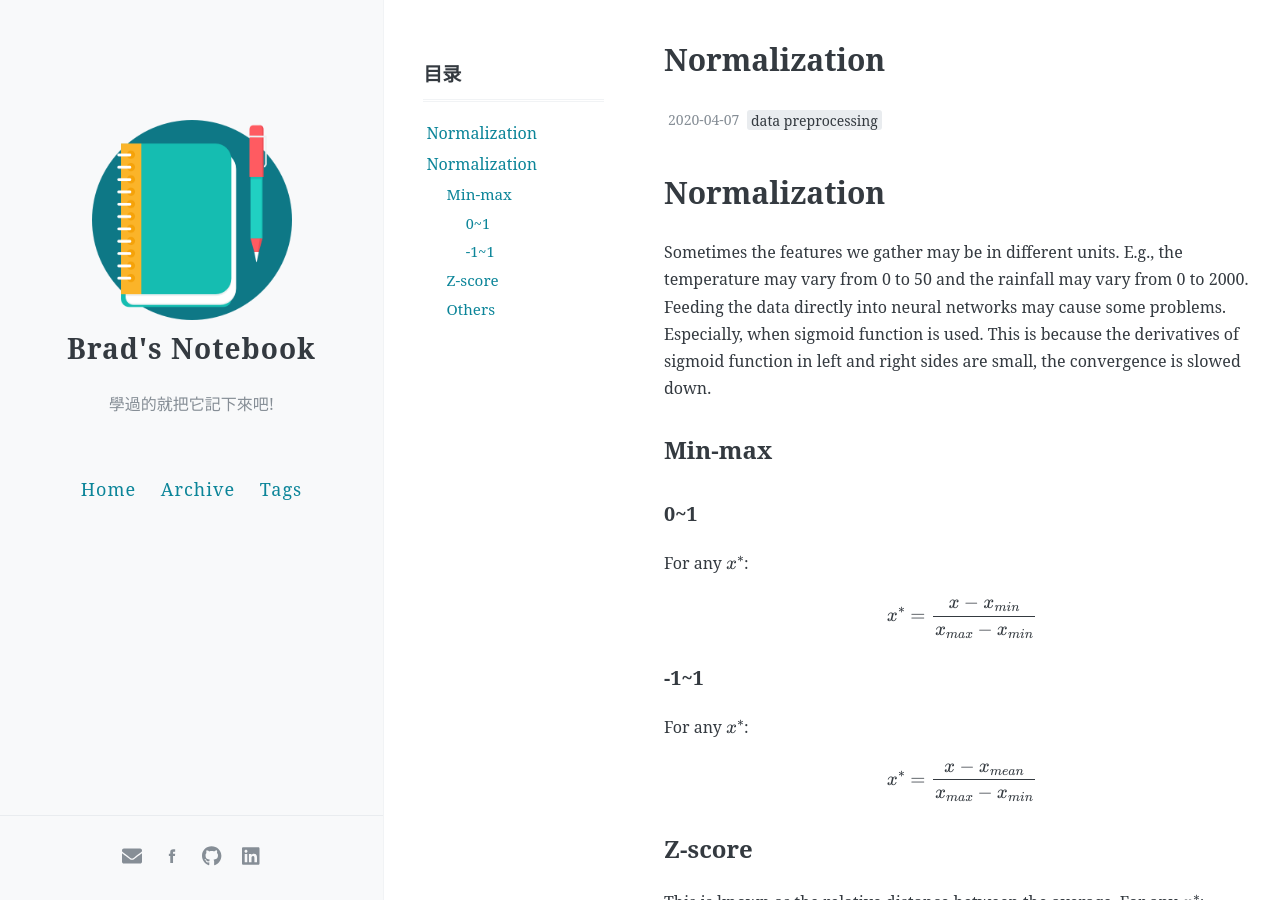
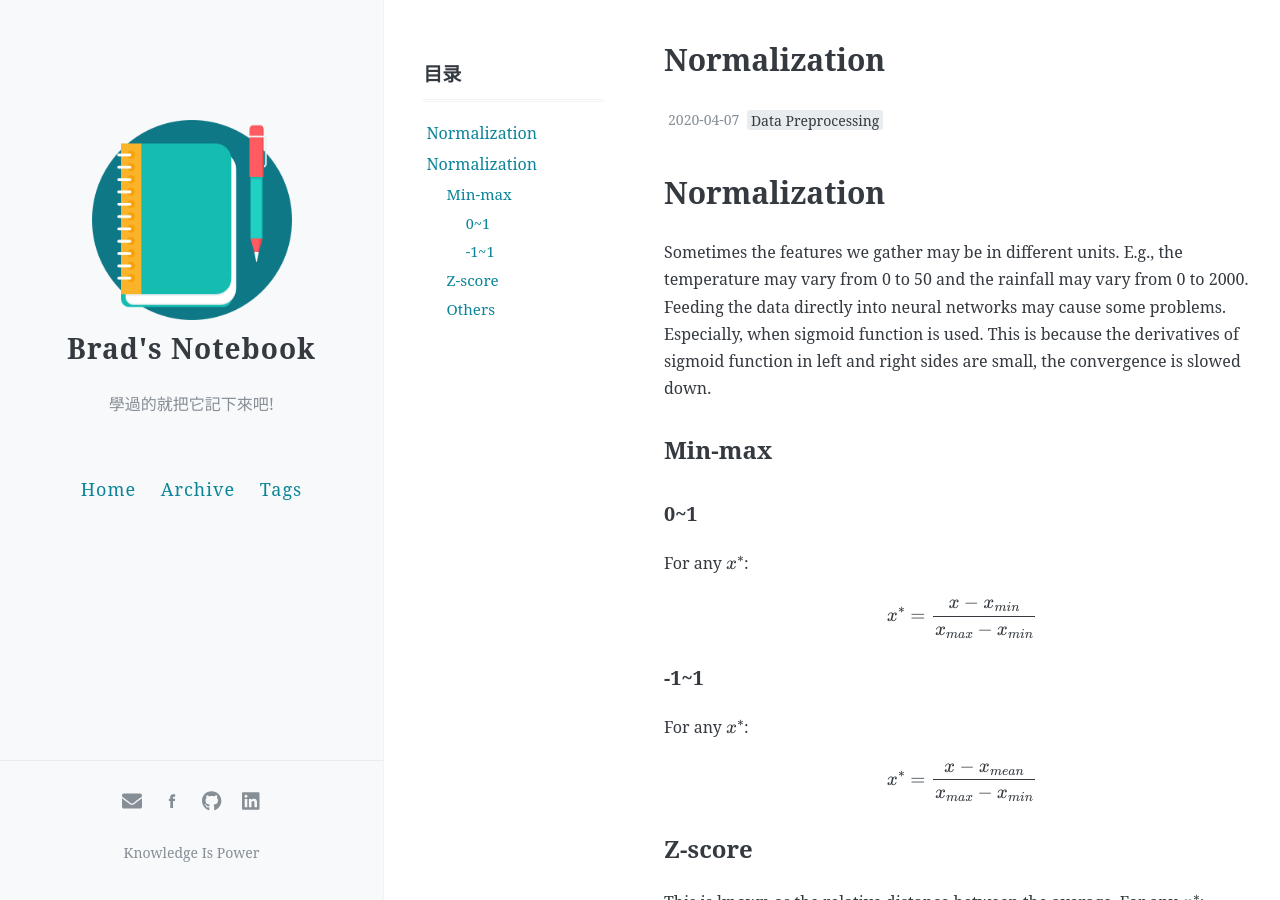
Before and after one commit to BradXiao/BradXiao.github.io, a Jekyll site: the page built from _posts/2020-04-07-normalization.md, in a window 1280 px wide and 900 px high. Built offline with Jekyll 4.4.1, drawn with Linux system fonts in a browser that asks for light colours; formulas are drawn with MathJax 3; comment, search, counter and statistics services are not loaded.

Commit message:
Minor Adjustments

```diff
--- a/_config.yml
+++ b/_config.yml
@@ -43,7 +43,7 @@ footer-links:
   youtube: # channel/<your_long_string> or user/<user-name>
 
 # 站点页脚的文字
-#footer-text: Copyright (c) 2019 来自中世界
+footer-text: Knowledge Is Power
 
 #
 # 评论，注意，请不要同时添加多种不同的评论区
--- a/_posts/2020-04-07-normalization.md
+++ b/_posts/2020-04-07-normalization.md
@@ -3,7 +3,7 @@ layout: post
 title: Normalization
 date: 2020-04-07
 Author: Brad
-tags: [data preprocessing]
+tags: [Data Preprocessing]
 comments: true
 toc: true
 ---
```
Also changed, not shown: _posts/2020-04-05-LinearRegression.md (+1 -1 lines), _posts/2020-04-09-MaximumLikelihoodEstimation.md (+1 -0 lines), attachments/LinearRegression.py (renamed from _posts/LinearRegression.py).
